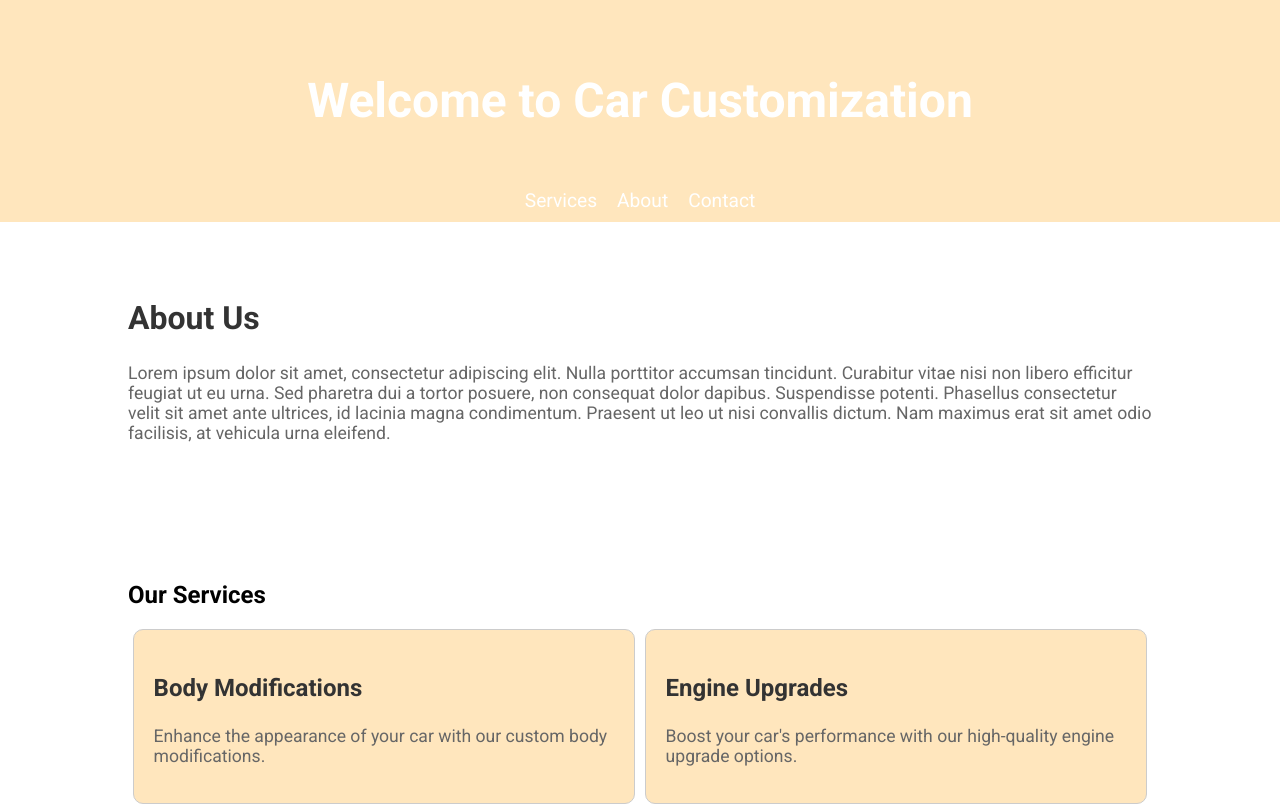
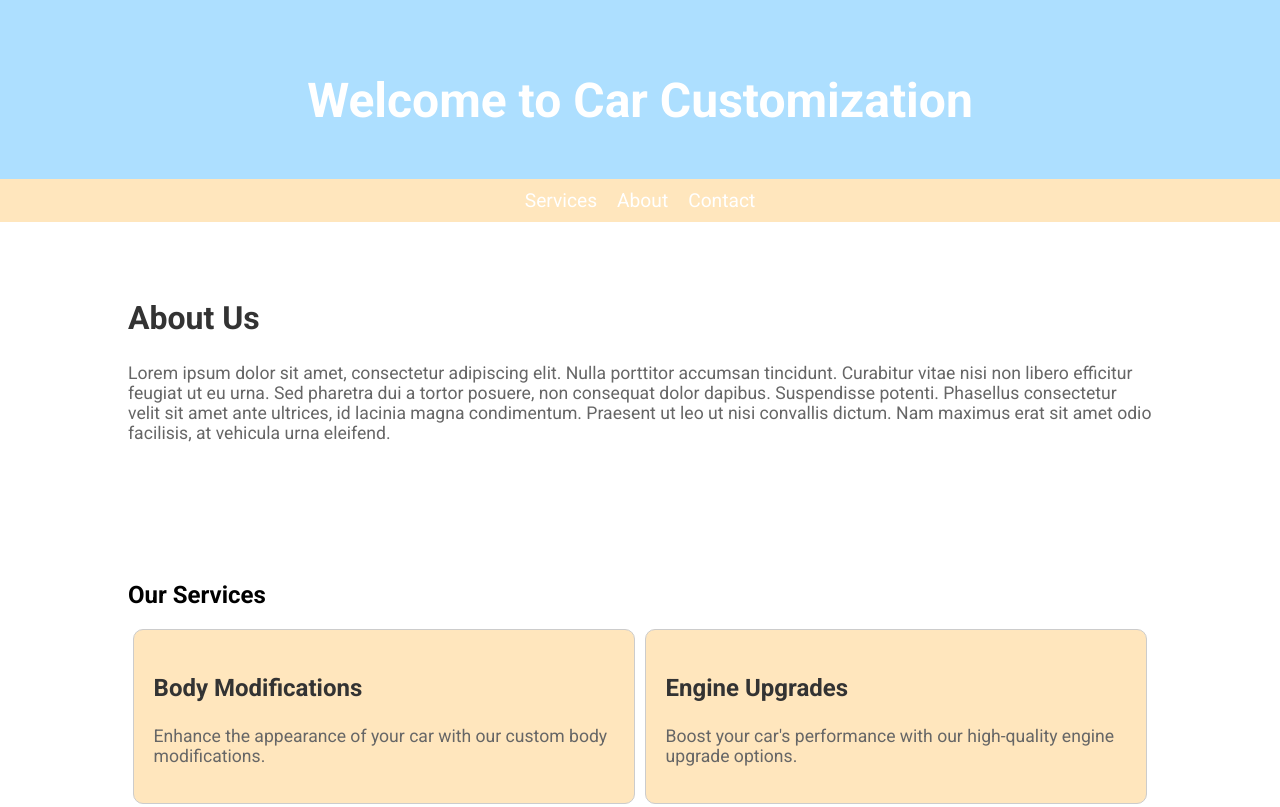
Before and after one commit to LilMuttonJr/CarWebsite, a plain HTML site: page index.html in a window 1280 px wide. Shown: the top 807 px of the page. Drawn offline with nearby package versions, Linux system fonts and the light colour scheme; a script that the page names is missing.

Commit message:
Update styles.css

```diff
--- a/css/styles.css
+++ b/css/styles.css
@@ -15,7 +15,7 @@ body {
 }
 
 header {
-    background-color: #ffe6bd; /* Champagne */
+    background-color: #ADDFFF; /* Champagne */
     color: #fff;
     padding: 40px 0;
     text-align: center;
```
